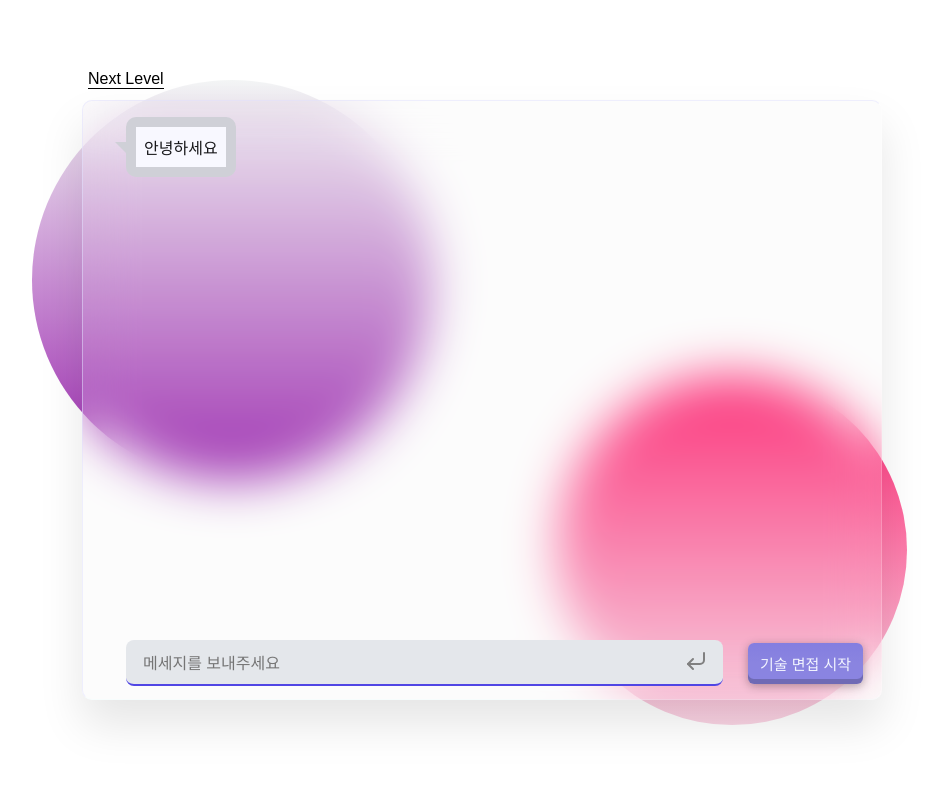
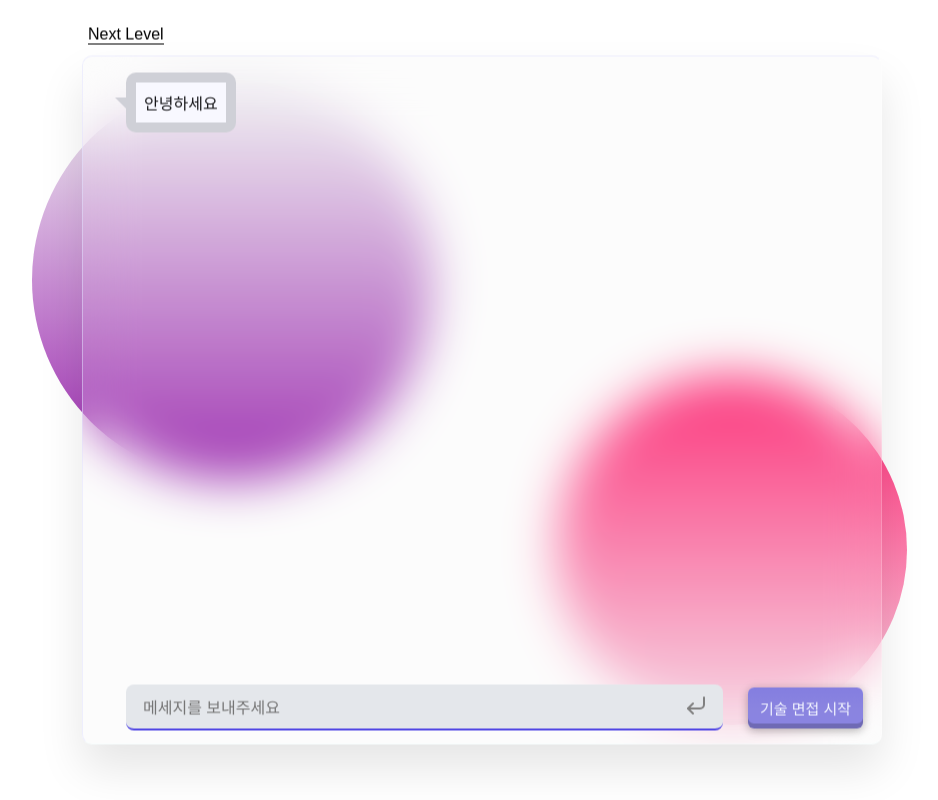
Before and after one commit to uuuuooii/AI-Mentor, a Next.js app: page / in a window 1280 px wide. Shown: the whole page, without its empty margins (158-1096 px from the left). Built offline with nearby package versions, Linux system fonts and the light colour scheme; a web font is replaced by a local one.

Commit message:
Update: 스타일 수정

```diff
--- a/src/app/main/style.ts
+++ b/src/app/main/style.ts
@@ -8,7 +8,7 @@ export const Container = styled.div<{ isMode: boolean }>`
   position: relative;
   height: 100vh;
   transition: all 0.3s ease; /* 부드러운 변화를 위한 transition 속성 추가 */
-  overflow: hidden;
+
   ::before {
     content: '';
     position: absolute;
@@ -71,7 +71,7 @@ export const ChatWrapper = styled.div`
   left: 50%;
   transform: translate(-50%, -50%);
   width: 800px;
-  height: 600px;
+  height: 689px;
   background: rgba(225, 225, 225, 0.1);
   box-shadow: 0 25px 45px rgba(0, 0, 0, 0.1);
   border: 1px solid rgba(225, 225, 255, 0.5);
--- a/src/components/chat/chatMessages/style.ts
+++ b/src/components/chat/chatMessages/style.ts
@@ -4,6 +4,8 @@ import styled from '@emotion/styled';
 export const Wrapper = styled.div`
   display: grid;
   gap: 27px;
+  max-height: 593px;
+
   div {
     max-width: 718px;
     ul {
```
